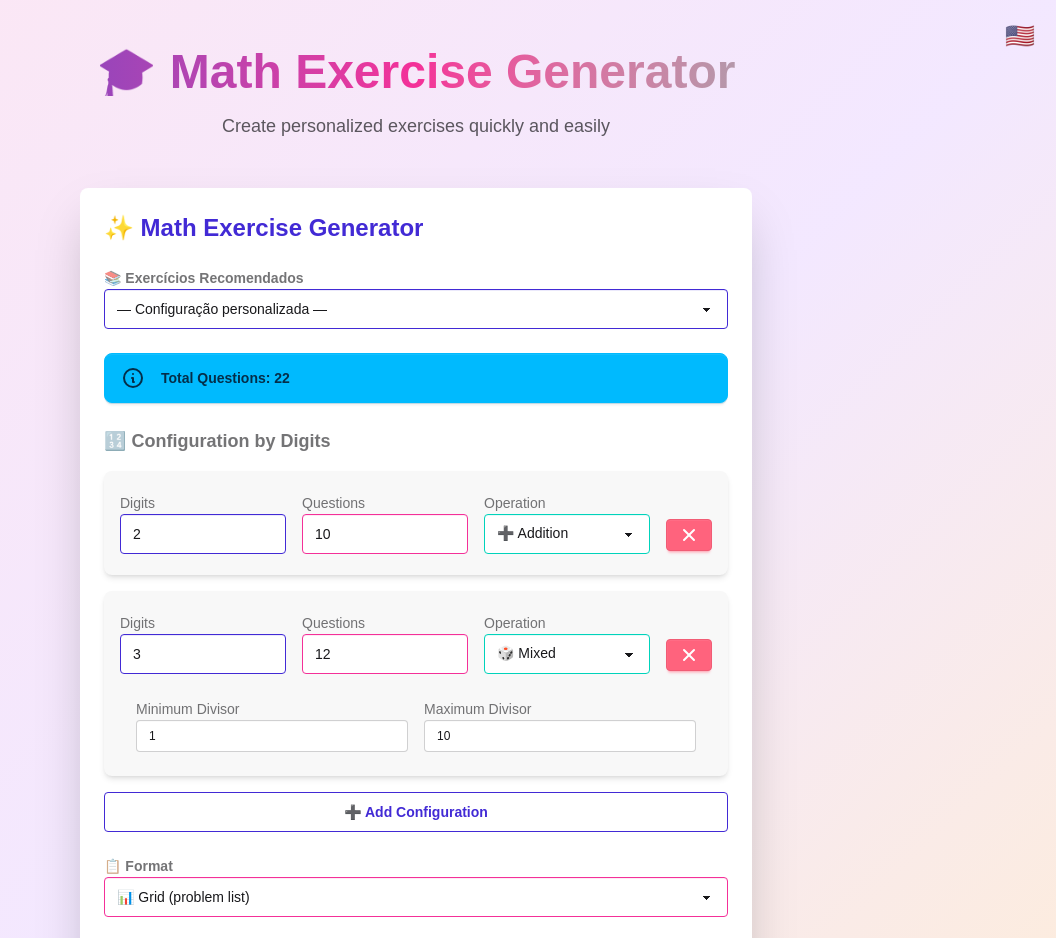
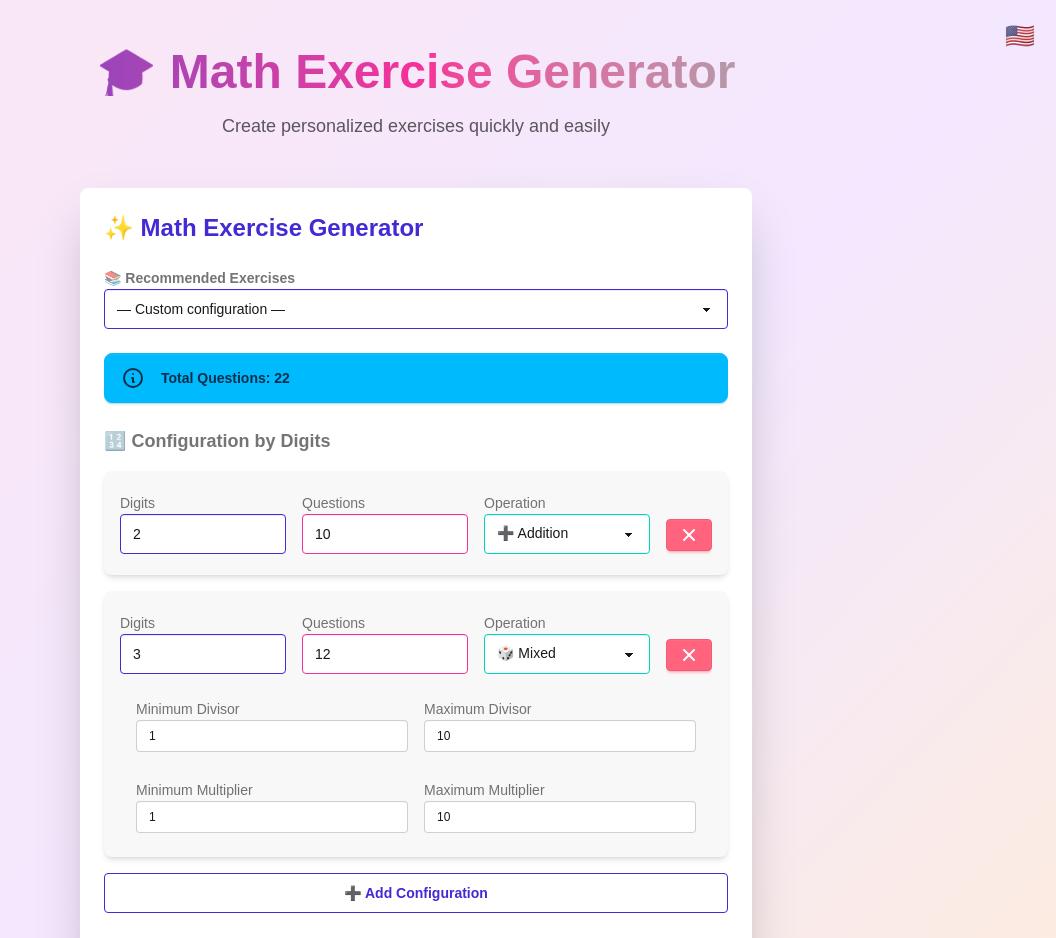
Before and after one commit to nordras/math, a Next.js app: page /en-US in a window 1280 px wide. Shown: the top 938 px of the page, without its empty margins (224-1280 px from the left). Built offline with nearby package versions, Linux system fonts and the light colour scheme.

Commit message:
refactor(components): atualizar componente GeneratorForm.tsx

```diff
--- a/components/GeneratorForm.tsx
+++ b/components/GeneratorForm.tsx
@@ -11,14 +11,15 @@ type DigitConfig = {
   operation: 'addition' | 'subtraction' | 'multiplication' | 'division' | 'mixed';
   divisorMin?: number;
   divisorMax?: number;
+  multiplierMin?: number;
+  multiplierMax?: number;
 };
 
-// Preset configurations for recommended exercises
 const PRESETS: Record<string, Omit<DigitConfig, 'id'>[]> = {
   '50-variados': [
     { digits: 3, questions: 0,  operation: 'addition' },
-    { digits: 3, questions: 5,  operation: 'division',       divisorMin: 2,  divisorMax: 2 },
-    { digits: 3, questions: 5,  operation: 'division',       divisorMin: 3,  divisorMax: 3 },
+    { digits: 3, questions: 5,  operation: 'division',       divisorMin: 2,  divisorMax: 2  },
+    { digits: 3, questions: 5,  operation: 'division',       divisorMin: 3,  divisorMax: 3  },
     { digits: 3, questions: 5,  operation: 'subtraction' },
     { digits: 3, questions: 5,  operation: 'multiplication' },
     { digits: 3, questions: 5,  operation: 'subtraction' },
@@ -30,39 +31,35 @@ function makeConfigs(defs: Omit<DigitConfig, 'id'>[]): DigitConfig[] {
   return defs.map((d) => ({ ...d, id: crypto.randomUUID() }));
 }
 
+interface FormDict {
+  title?: string;
+  totalQuestions?: string;
+  digitConfigTitle?: string;
+  digits?: string;
+  questions?: string;
+  operation?: string;
+  operations?: { addition: string; subtraction: string; multiplication: string; division: string; mixed: string };
+  divisorMin?: string;
+  divisorMax?: string;
+  multiplierMin?: string;
+  multiplierMax?: string;
+  addConfig?: string;
+  format?: string;
+  formatOptions?: { grid: string; contextual: string; both: string };
+  presets?: { title: string; customConfig: string; '50varied': string };
+  aiProvider?: { title: string; none: string; gemini: string; openai: string; deepseek: string; ollama: string };
+  apiKey?: { label: string; help: string; show: string; hide: string };
+  ollamaModel?: { label: string; help: string };
+  generate?: string;
+  generating?: string;
+  errorGenerate?: string;
+  errorUnknown?: string;
+  howItWorksTitle?: string;
+  howItWorks?: string[];
+}
+
 interface GeneratorFormProps {
-  dict?: {
-    title: string;
-    totalQuestions: string;
-    digitConfigTitle: string;
-    digits: string;
-    questions: string;
-    operation: string;
-    operations: {
-      addition: string;
-      subtraction: string;
-      multiplication: string;
-      division: string;
-      mixed: string;
-    };
-    divisorMin: string;
-    divisorMax: string;
-    addConfig: string;
-    format: string;
-    formatOptions: {
-      grid: string;
-      contextual: string;
-      both: string;
-    };
-    useAI: string;
-    useAIDescription: string;
-    generate: string;
-    generating: string;
-    errorGenerate: string;
-    errorUnknown: string;
-    howItWorksTitle: string;
-    howItWorks: string[];
-  };
+  dict?: FormDict;
 }
 
 export default function GeneratorForm({ dict }: GeneratorFormProps = {}) {
@@ -90,16 +87,13 @@ export default function GeneratorForm({ dict }: GeneratorFormProps = {}) {
   const isOllama = aiProvider === 'ollama';
   const showAISection = format === 'contextual' || format === 'both';
 
-  // Replace server-side IDs with client UUIDs after hydration
   useEffect(() => {
     setDigitConfigs((prev) => prev.map((c) => ({ ...c, id: crypto.randomUUID() })));
   }, []);
 
   const applyPreset = (key: string) => {
     setSelectedPreset(key);
-    if (key && PRESETS[key]) {
-      setDigitConfigs(makeConfigs(PRESETS[key]));
-    }
+    if (key && PRESETS[key]) setDigitConfigs(makeConfigs(PRESETS[key]));
   };
 
   const updateConfig = (index: number, patch: Partial<DigitConfig>) => {
@@ -173,7 +167,9 @@ export default function GeneratorForm({ dict }: GeneratorFormProps = {}) {
           {/* ── Preset Selector ── */}
           <div className="form-control">
             <label htmlFor={presetSelectId} className="label">
-              <span className="label-text font-semibold">📚 Exercícios Recomendados</span>
+              <span className="label-text font-semibold">
+                {dict?.presets?.title || '📚 Exercícios Recomendados'}
+              </span>
             </label>
             <select
               id={presetSelectId}
@@ -181,8 +177,8 @@ export default function GeneratorForm({ dict }: GeneratorFormProps = {}) {
               onChange={(e) => applyPreset(e.target.value)}
               className="select select-bordered select-primary w-full"
             >
-              <option value="">— Configuração personalizada —</option>
-              <option value="50-variados">50 exercícios variados</option>
+              <option value="">{dict?.presets?.customConfig || '— Configuração personalizada —'}</option>
+              <option value="50-variados">{dict?.presets?.['50varied'] || '50 exercícios variados'}</option>
             </select>
           </div>
 
@@ -196,12 +192,8 @@ export default function GeneratorForm({ dict }: GeneratorFormProps = {}) {
               role="img"
               aria-label="Informação"
             >
-              <path
-                strokeLinecap="round"
-                strokeLinejoin="round"
-                strokeWidth="2"
-                d="M13 16h-1v-4h-1m1-4h.01M21 12a9 9 0 11-18 0 9 9 0 0118 0z"
-              />
+              <path strokeLinecap="round" strokeLinejoin="round" strokeWidth="2"
+                d="M13 16h-1v-4h-1m1-4h.01M21 12a9 9 0 11-18 0 9 9 0 0118 0z" />
             </svg>
             <span className="font-semibold">
               {dict?.totalQuestions || 'Total de Perguntas'}: {totalProblems}
@@ -226,9 +218,7 @@ export default function GeneratorForm({ dict }: GeneratorFormProps = {}) {
                       </label>
                       <input
                         id={`digits-${config.id}`}
-                        type="number"
-                        min="1"
-                        max="5"
+                        type="number" min="1" max="5"
                         value={config.digits}
                         onChange={(e) => updateConfig(index, { digits: Number(e.target.value) })}
                         className="input input-bordered input-primary w-full"
@@ -241,9 +231,7 @@ export default function GeneratorForm({ dict }: GeneratorFormProps = {}) {
                       </label>
                       <input
                         id={`questions-${config.id}`}
-                        type="number"
-                        min="0"
-                        max="100"
+                        type="number" min="0" max="100"
                         value={config.questions}
                         onChange={(e) => updateConfig(index, { questions: Number(e.target.value) })}
                         className="input input-bordered input-secondary w-full"
@@ -257,11 +245,7 @@ export default function GeneratorForm({ dict }: GeneratorFormProps = {}) {
                       <select
                         id={`operation-${config.id}`}
                         value={config.operation}
-                        onChange={(e) =>
-                          updateConfig(index, {
-                            operation: e.target.value as DigitConfig['operation'],
-                          })
-                        }
+                        onChange={(e) => updateConfig(index, { operation: e.target.value as DigitConfig['operation'] })}
                         className="select select-bordered select-accent w-full"
                       >
                         <option value="addition">{dict?.operations?.addition || '➕ Adição'}</option>
@@ -279,21 +263,15 @@ export default function GeneratorForm({ dict }: GeneratorFormProps = {}) {
                       disabled={digitConfigs.length === 1}
                       aria-label="Remover configuração"
                     >
-                      <svg
-                        xmlns="http://www.w3.org/2000/svg"
-                        className="h-5 w-5"
-                        viewBox="0 0 20 20"
-                        fill="white"
-                      >
-                        <path
-                          fillRule="evenodd"
+                      <svg xmlns="http://www.w3.org/2000/svg" className="h-5 w-5" viewBox="0 0 20 20" fill="white">
+                        <path fillRule="evenodd"
                           d="M4.293 4.293a1 1 0 011.414 0L10 8.586l4.293-4.293a1 1 0 111.414 1.414L11.414 10l4.293 4.293a1 1 0 01-1.414 1.414L10 11.414l-4.293 4.293a1 1 0 01-1.414-1.414L8.586 10 4.293 5.707a1 1 0 010-1.414z"
-                          clipRule="evenodd"
-                        />
+                          clipRule="evenodd" />
                       </svg>
                     </button>
                   </div>
 
+                  {/* Divisor range — divisão ou misto */}
                   {(config.operation === 'division' || config.operation === 'mixed') && (
                     <div className="flex items-center gap-4 mt-3 pl-4 pr-4 pb-2">
                       <div className="form-control flex-1">
@@ -302,9 +280,7 @@ export default function GeneratorForm({ dict }: GeneratorFormProps = {}) {
                         </label>
                         <input
                           id={`divisor-min-${config.id}`}
-                          type="number"
-                          min="1"
-                          max="100"
+                          type="number" min="1" max="100"
                           value={config.divisorMin ?? 1}
                           onChange={(e) => updateConfig(index, { divisorMin: Number(e.target.value) })}
                           className="input input-bordered input-sm w-full"
@@ -316,11 +292,39 @@ export default function GeneratorForm({ dict }: GeneratorFormProps = {}) {
                         </label>
                         <input
                           id={`divisor-max-${config.id}`}
-                          type="number"
-                          min="1"
-                          max="100"
+                          type="number" min="1" max="100"
                           value={config.divisorMax ?? 10}
                           onChange={(e) => updateConfig(index, { divisorMax: Number(e.target.value) })}
+                          className="input input-bordered input-sm w-full"
+                        />
+                      </div>
+                    </div>
+                  )}
+
+                  {/* Multiplier range — multiplicação ou misto */}
+                  {(config.operation === 'multiplication' || config.operation === 'mixed') && (
+                    <div className="flex items-center gap-4 mt-3 pl-4 pr-4 pb-2">
+                      <div className="form-control flex-1">
+                        <label htmlFor={`multiplier-min-${config.id}`} className="label">
+                          <span className="label-text text-sm">{dict?.multiplierMin || 'Multiplicador Mínimo'}</span>
+                        </label>
+                        <input
+                          id={`multiplier-min-${config.id}`}
+                          type="number" min="1" max="100"
+                          value={config.multiplierMin ?? 1}
+                          onChange={(e) => updateConfig(index, { multiplierMin: Number(e.target.value) })}
+                          className="input input-bordered input-sm w-full"
+                        />
+                      </div>
+                      <div className="form-control flex-1">
+                        <label htmlFor={`multiplier-max-${config.id}`} className="label">
+                          <span className="label-text text-sm">{dict?.multiplierMax || 'Multiplicador Máximo'}</span>
+                        </label>
+                        <input
+                          id={`multiplier-max-${config.id}`}
+                          type="number" min="1" max="100"
+                          value={config.multiplierMax ?? 10}
+                          onChange={(e) => updateConfig(index, { multiplierMax: Number(e.target.value) })}
                           className="input input-bordered input-sm w-full"
                         />
                       </div>
@@ -367,7 +371,9 @@ export default function GeneratorForm({ dict }: GeneratorFormProps = {}) {
               <div className="card-body p-4 space-y-3">
                 <div className="form-control">
                   <label htmlFor={providerSelectId} className="label">
-                    <span className="label-text font-semibold">🤖 Provedor de IA</span>
+                    <span className="label-text font-semibold">
+                      {dict?.aiProvider?.title || '🤖 Provedor de IA'}
+                    </span>
                   </label>
                   <select
                     id={providerSelectId}
@@ -379,31 +385,27 @@ export default function GeneratorForm({ dict }: GeneratorFormProps = {}) {
                     }}
                     className="select select-bordered select-accent w-full"
                   >
-                    <option value="none">Sem IA (templates)</option>
-                    <option value="gemini">Gemini (Google)</option>
-                    <option value="openai">GPT-4o (OpenAI)</option>
-                    <option value="deepseek">DeepSeek</option>
-                    <option value="ollama">Ollama (local)</option>
+                    <option value="none">{dict?.aiProvider?.none || 'Sem IA (templates)'}</option>
+                    <option value="gemini">{dict?.aiProvider?.gemini || 'Gemini (Google)'}</option>
+                    <option value="openai">{dict?.aiProvider?.openai || 'GPT-4o (OpenAI)'}</option>
+                    <option value="deepseek">{dict?.aiProvider?.deepseek || 'DeepSeek'}</option>
+                    <option value="ollama">{dict?.aiProvider?.ollama || 'Ollama (local)'}</option>
                   </select>
                 </div>
 
                 {needsKey && (
                   <div className="form-control">
                     <label className="label">
-                      <span className="label-text text-sm">🔑 Chave de API</span>
+                      <span className="label-text text-sm">
+                        {dict?.apiKey?.label || '🔑 Chave de API'}
+                      </span>
                     </label>
                     <div className="flex gap-2">
                       <input
                         type={showKey ? 'text' : 'password'}
                         value={apiKey}
                         onChange={(e) => setApiKey(e.target.value)}
-                        placeholder={
-                          aiProvider === 'gemini'
-                            ? 'AIza...'
-                            : aiProvider === 'openai'
-                            ? 'sk-...'
-                            : 'sk-...'
-                        }
+                        placeholder={aiProvider === 'gemini' ? 'AIza...' : 'sk-...'}
                         className="input input-bordered input-sm flex-1"
                         autoComplete="off"
                       />
@@ -411,13 +413,16 @@ export default function GeneratorForm({ dict }: GeneratorFormProps = {}) {
                         type="button"
                         onClick={() => setShowKey(!showKey)}
                         className="btn btn-sm btn-ghost"
-                        aria-label={showKey ? 'Ocultar chave' : 'Exibir chave'}
+                        aria-label={showKey
+                          ? (dict?.apiKey?.hide || 'Ocultar chave')
+                          : (dict?.apiKey?.show || 'Exibir chave')
+                        }
                       >
                         {showKey ? '🙈' : '👁'}
                       </button>
                     </div>
                     <p className="text-xs text-base-content/50 mt-1">
-                      A chave é usada apenas nesta geração e não é armazenada.
+                      {dict?.apiKey?.help || 'A chave é usada apenas nesta geração e não é armazenada.'}
                     </p>
                   </div>
                 )}
@@ -425,7 +430,9 @@ export default function GeneratorForm({ dict }: GeneratorFormProps = {}) {
                 {isOllama && (
                   <div className="form-control">
                     <label className="label">
-                      <span className="label-text text-sm">🦙 Modelo Ollama</span>
+                      <span className="label-text text-sm">
+                        {dict?.ollamaModel?.label || '🦙 Modelo Ollama'}
+                      </span>
                     </label>
                     <input
                       type="text"
@@ -435,7 +442,7 @@ export default function GeneratorForm({ dict }: GeneratorFormProps = {}) {
                       className="input input-bordered input-sm w-full"
                     />
                     <p className="text-xs text-base-content/50 mt-1">
-                      Requer <code>ollama serve</code> rodando em localhost:11434
+                      {dict?.ollamaModel?.help || 'Requer ollama serve rodando em localhost:11434'}
                     </p>
                   </div>
                 )}
@@ -446,20 +453,10 @@ export default function GeneratorForm({ dict }: GeneratorFormProps = {}) {
           {/* ── Error ── */}
           {error && (
             <div className="alert alert-error">
-              <svg
-                xmlns="http://www.w3.org/2000/svg"
-                className="stroke-current shrink-0 h-6 w-6"
-                fill="none"
-                viewBox="0 0 24 24"
-                role="img"
-                aria-label="Erro"
-              >
-                <path
-                  strokeLinecap="round"
-                  strokeLinejoin="round"
-                  strokeWidth="2"
-                  d="M10 14l2-2m0 0l2-2m-2 2l-2-2m2 2l2 2m7-2a9 9 0 11-18 0 9 9 0 0118 0z"
-                />
+              <svg xmlns="http://www.w3.org/2000/svg" className="stroke-current shrink-0 h-6 w-6"
+                fill="none" viewBox="0 0 24 24" role="img" aria-label="Erro">
+                <path strokeLinecap="round" strokeLinejoin="round" strokeWidth="2"
+                  d="M10 14l2-2m0 0l2-2m-2 2l-2-2m2 2l2 2m7-2a9 9 0 11-18 0 9 9 0 0118 0z" />
               </svg>
               <span>{error}</span>
             </div>
```
